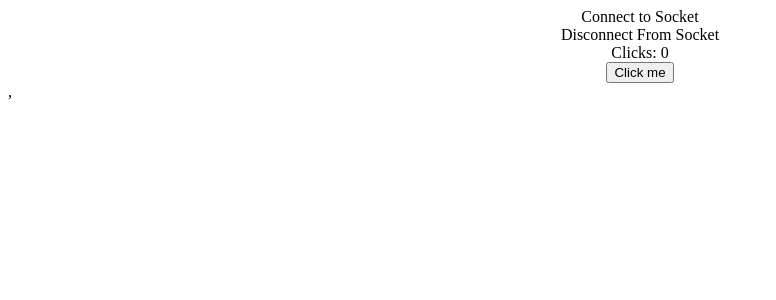
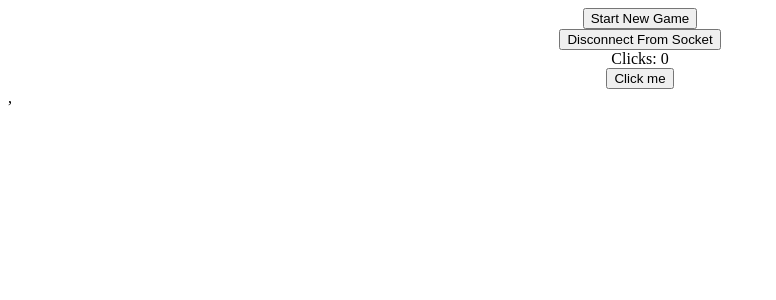
Before and after one commit to artemkhere/background_game, a React (Create React App) app in the folder frontend/: page / in a window 1280 px wide. Shown: the top 300 px of the page, without its empty margins (0-776 px from the left). Built offline with nearby package versions, Linux system fonts and the light colour scheme.

Commit message:
Set up initial UI structure'

```diff
--- a/frontend/src/App.js
+++ b/frontend/src/App.js
@@ -1,11 +1,13 @@
 import React, { Component } from 'react';
 
+import LandingPage from './components/LandingPage';
 import GameSession from './components/GameSession';
 
 class App extends Component {
   render() {
     return (
       <div>
+        <LandingPage />
         <GameSession />
       </div>
     );
@@ -13,3 +15,6 @@ class App extends Component {
 }
 
 export default App;
+
+// <TopMenu />
+// <Footer />
--- a/frontend/src/components/GameSession.jsx
+++ b/frontend/src/components/GameSession.jsx
@@ -1,9 +1,7 @@
 import React from 'react';
 import { connect } from 'react-redux';
 
-import {
-  connectToSocket, disconnectFromSocket
-} from '../actions/socketActions';
+import { connectToSocket, disconnectFromSocket } from '../actions/socketActions';
 import ClickableArea from './ClickableArea';
 
 function GameSession(props) {
@@ -14,7 +12,7 @@ function GameSession(props) {
     return (
       <div>
         <div>There was an error</div>
-        <div onClick={connectToSocket}>Connect to Socket</div>
+        <button onClick={connectToSocket}>Connect to Socket</button>
       </div>
     );
   };
@@ -23,8 +21,7 @@ function GameSession(props) {
 
   return (
     <div style={{ textAlign: "center" }}>
-      <div onClick={connectToSocket}>Connect to Socket</div>
-      <div onClick={disconnectFromSocket}>Disconnect From Socket</div>
+      <button onClick={disconnectFromSocket}>Disconnect From Socket</button>
       <div>Clicks: {props.clicks}</div>
       <ClickableArea />
     </div>
--- /dev/null
+++ b/frontend/src/components/LandingPage.jsx
@@ -0,0 +1,32 @@
+import React from 'react';
+import { connect } from 'react-redux';
+
+import { connectToSocket } from '../actions/socketActions';
+
+function LandingPage(props) {
+  const { connectToSocket } = props;
+
+  return (
+    <div style={{ textAlign: "center" }}>
+      <button onClick={connectToSocket}>Start New Game</button>
+    </div>
+  );
+
+}
+
+function mapStateToProps(state) {
+  return {
+    socket: state.socket
+  };
+}
+
+function mapDispatchToProps(dispatch) {
+  return {
+    connectToSocket: connectToSocket(dispatch)
+  };
+}
+
+export default connect(
+  mapStateToProps,
+  mapDispatchToProps
+)(LandingPage);
```
